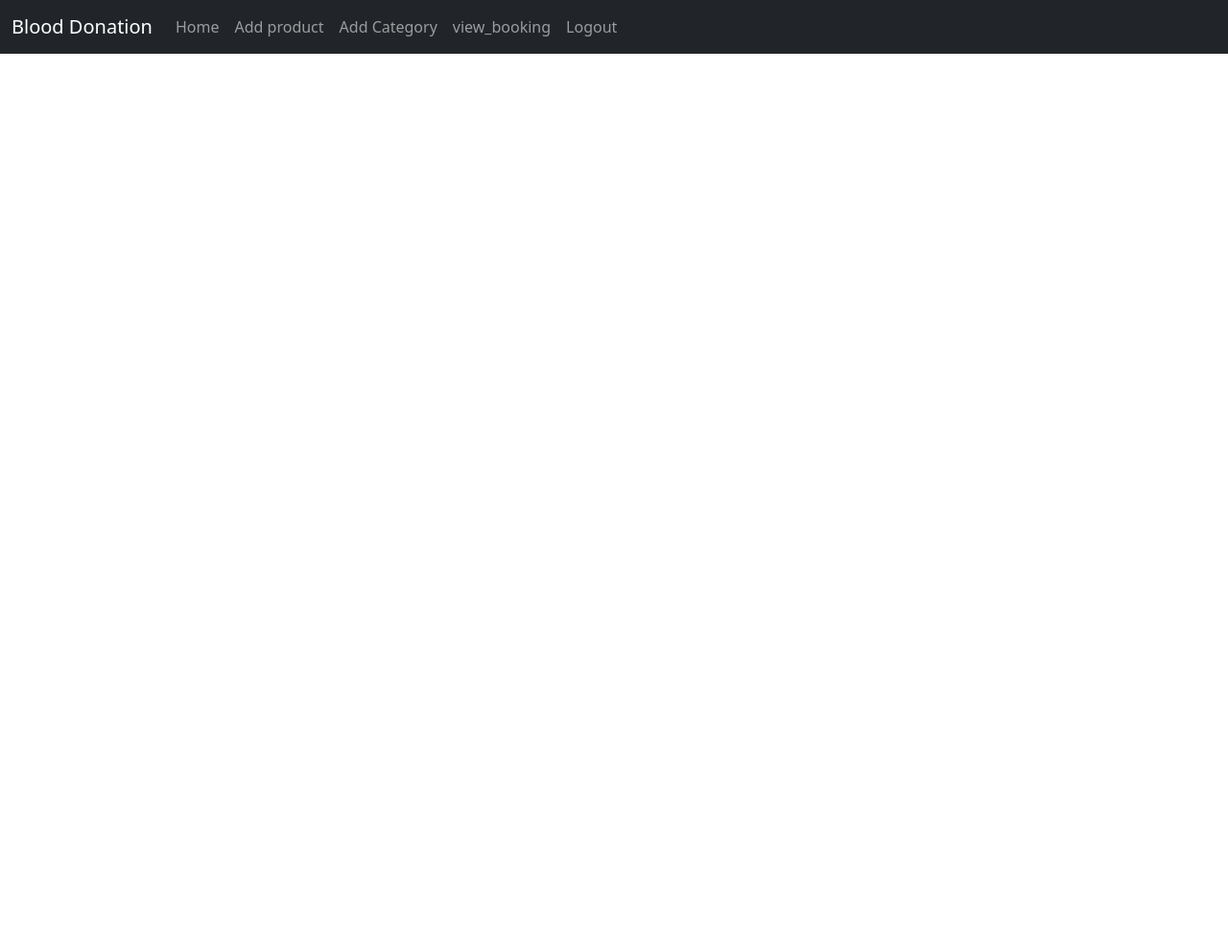
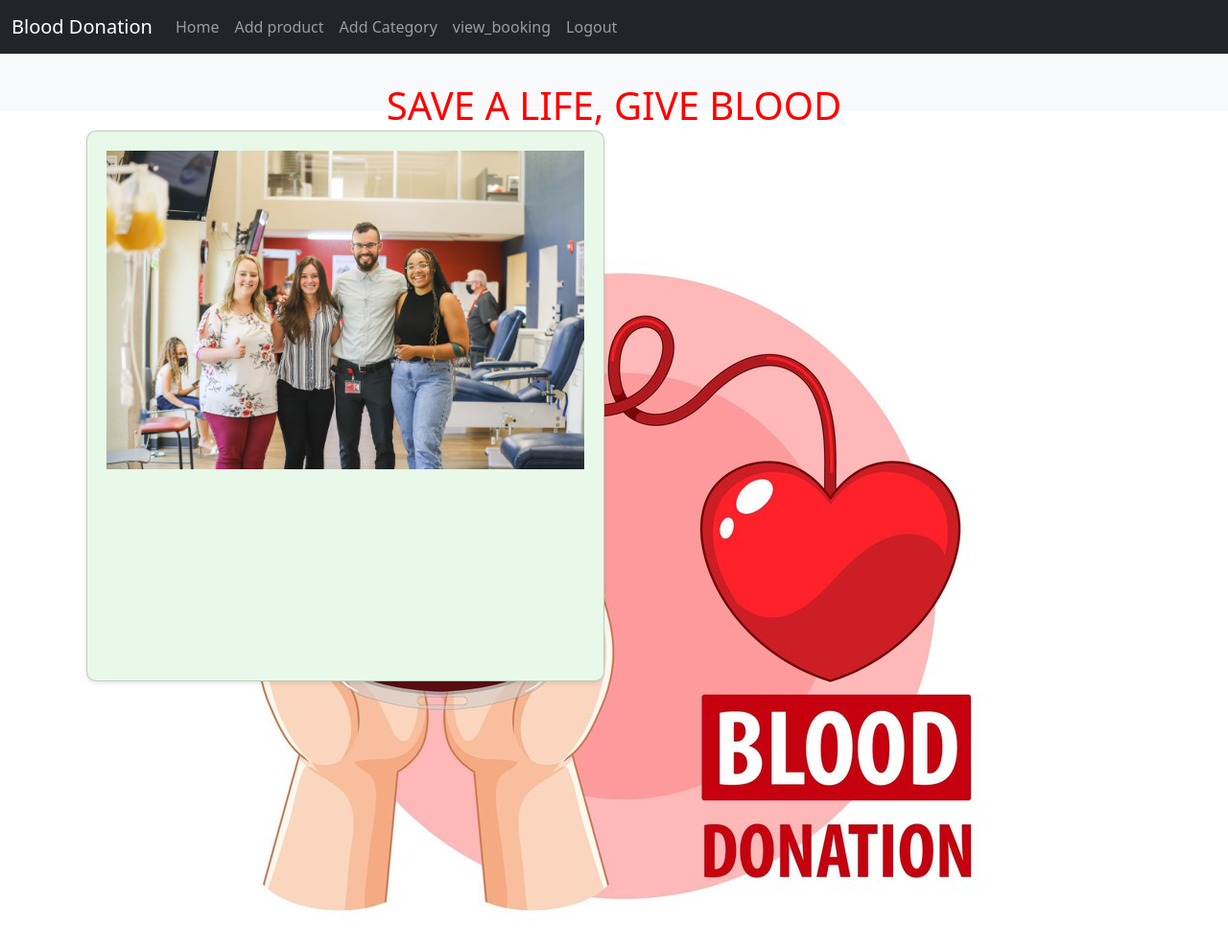
Before and after one commit to sruthykrishnan2005/Blooddonation, a Django app: page /user_home in a window 1280 px wide. Shown: the whole page at 96% size. Before the commit the page ends 56 px from the top, so only its background shows below. Run offline with Django 5.2, Linux system fonts and the light colour scheme.

Commit message:
bloodadded

```diff
--- a/blood/app/models.py
+++ b/blood/app/models.py
@@ -3,10 +3,11 @@ from django.contrib.auth.models import User
 
 # Create your models here.
 class Donor(models.Model):
-    user = models.OneToOneField(User, on_delete=models.CASCADE)
+    name = models.TextField()
     blood_group = models.CharField(max_length=10)
     contact_number = models.CharField(max_length=15)
     city = models.CharField(max_length=50)
+    age = models.PositiveIntegerField()
 
     def __str__(self):
         return f"{self.user.username} ({self.blood_group})"
--- a/blood/app/views.py
+++ b/blood/app/views.py
@@ -57,6 +57,6 @@ def Register(req):
         except:
             messages.warning(req,"username already exist")
             return redirect(Register)
-        return redirect(login)
+        return redirect(blood_login)
     else:
         return render(req,'user/register.html')
--- a/blood/template/user/home.html
+++ b/blood/template/user/home.html
@@ -8,6 +8,33 @@
   <title>Document</title>
   <link href="https://cdn.jsdelivr.net/npm/bootstrap@5.3.3/dist/css/bootstrap.min.css" rel="stylesheet">
   <script src="https://cdn.jsdelivr.net/npm/bootstrap@5.3.3/dist/js/bootstrap.bundle.min.js"></script>
+  <style>
+   .container {
+      display: grid;
+      grid-template-columns: repeat(2, 1fr);
+      gap: 20px;
+      padding: 20px;
+      background-color: white;
+    }
+
+    .card {
+      position: relative;
+      background: #e8f9e9;
+      border-radius: 10px;
+      box-shadow: 0 2px 5px rgba(0, 0, 0, 0.1);
+      overflow: hidden;
+      text-align: center;
+      padding: 20px;
+    }
+
+    .card img {
+      max-width: 100%;
+      height: auto;
+      display: block;
+      margin: 0 auto 15px;
+      margin-bottom: 200px;
+    }
+  </style>
 </head>
 
 <body>
@@ -39,5 +66,36 @@
       </div>
     </div>
   </nav>
+
+  <div
+    style="width: 100%; height: 60px; text-align: center; color: red; padding: 20px;  flex-direction: column; justify-content: center; align-items: center; background-color: #f8f9fa;">
+    <h1 style="margin: 0; padding: 10px 0;">SAVE A LIFE, GIVE BLOOD</h1>
+    <img src="{% static 'images/blooddonation.jpg' %}" alt="Blood Donation" style="max-width: 100%; height: auto;">
+  </div>
+
+
+  <div class="container">
+    <div class="card">
+      <img src="{% static 'images/img1.jpg' %}" alt="Blood Donation Center">
+      <!-- <h2>Up to $30 OFF</h2>
+      <p>Xplora Smart Watches!</p>
+      <a href="#" class="cta-button">Shop Xplora Sale</a> -->
+    </div>
+  <!-- <div class="container">
+    <div class="text-section">
+      <h1>Give local, save local with LifeSouth Community Blood Centers.</h1>
+      <p>Our mission is to provide a safe blood supply that meets or exceeds the needs in each community we serve, and
+        to provide a variety of services in support of ongoing and emerging blood and transfusion-related activities.
+      </p>
+      <a href="#" class="btn">Find a Blood Drive</a>
+    </div>
+    <div class="image-section">
+      <img src="" alt="">
+    </div>
+  </div> -->
+
+
+
 </body>
+
 </html>
```
Also changed, not shown: blood/app/migrations/0001_initial.py, blood/app/static/images/blooddonation.jpg (added), blood/app/static/images/img1.jpg (added), blood/db.sqlite3.
